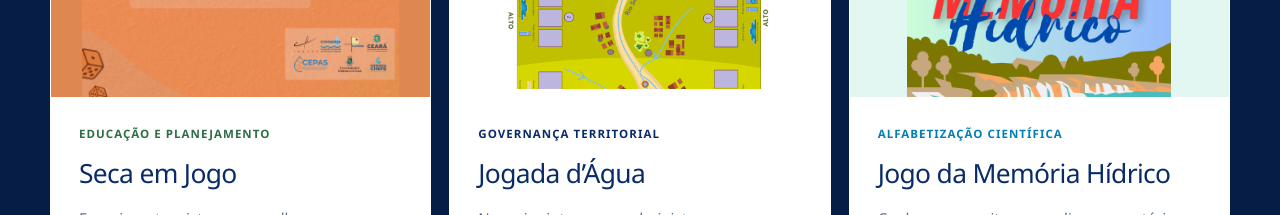
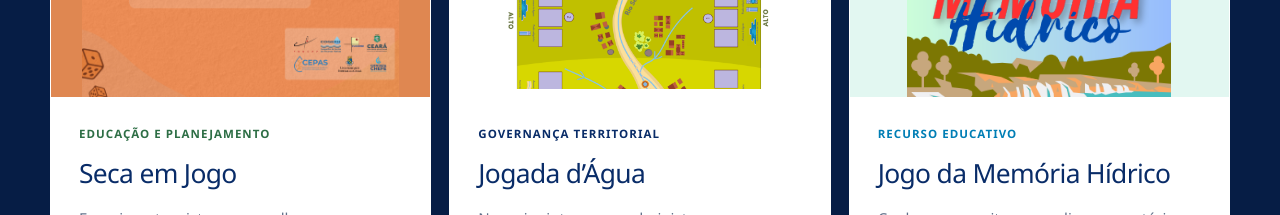
Before and after one commit to fungamesfunceme/fungames-site, a Next.js app: page / in a window 1280 px wide. Shown: the part 2940-3155 px from the top of the page. Built offline with nearby package versions, Linux system fonts and the light colour scheme.

Commit message:
Atualiza categoria do Jogo da Memória Hídrico

```diff
--- a/app/page.tsx
+++ b/app/page.tsx
@@ -75,7 +75,7 @@ const games = [
   },
   {
     number: "03",
-    focus: "Alfabetização científica",
+    focus: "Recurso educativo",
     title: "Jogo da Memória Hídrico",
     text: "Conhecer conceitos e ampliar o repertório sobre recursos hídricos por meio de associações visuais.",
     link: links.memory,
```
